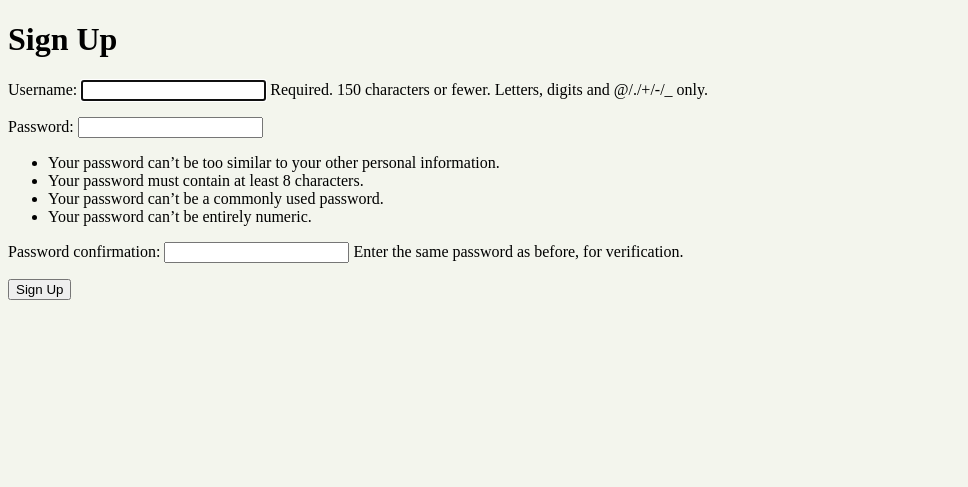
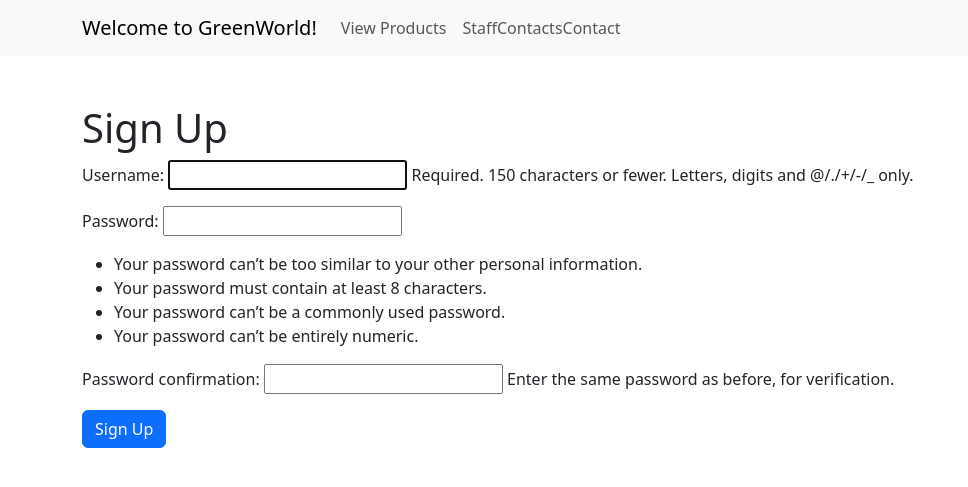
Before and after one commit to Spacexst/GreenWorld-Software-Project, a Django app: page /accounts/signup/ in a window 1280 px wide. Shown: the top 487 px of the page, without its empty margins (0-968 px from the left). Run offline with Django 5.2, Linux system fonts and the light colour scheme.

Commit message:
Worked on the Navbar

```diff
--- a/greenworldstaffsite/accounts/templates/base.html
+++ b/greenworldstaffsite/accounts/templates/base.html
@@ -3,15 +3,47 @@
   <head>
     <meta charset="UTF-8" />
     <meta name="viewport" content="width=device-width, initial-scale=1.0" />
-    <title>Green World</title>
+    <title>{% block title %}Welcome to GoNZ!{% endblock %}</title>
+    <link
+      href="https://cdn.jsdelivr.net/npm/bootstrap@5.3.3/dist/css/bootstrap.min.css"
+      rel="stylesheet"
+      integrity="sha384-QWTKZyjpPEjISv5WaRU9OFeRpok6YctnYmDr5pNlyT2bRjXh0JMhjY6hW+ALEwIH"
+      crossorigin="anonymous"
+    />
+
     {% load static %}
-    <link rel="stylesheet" href="{% static 'css/styles.css' %}" />
-    <link
-      rel="stylesheet"
-      href="https://cdnjs.cloudflare.com/ajax/libs/font-awesome/5.15.3/css/all.min.css"
-    />
+
+    <link rel="stylesheet" href="{% static 'css/style.css' %}" />
   </head>
   <body>
+    <header class="header">
+      <nav class="navbar navbar-expand-lg navbar-light bg-light">
+        <div class="container">
+          <a class="navbar-brand" href="#">Welcome to GreenWorld!</a>
+          <button
+            class="navbar-toggler"
+            type="button"
+            data-bs-toggle="collapse"
+            data-bs-target="#navbarNav"
+            aria-controls="navbarNav"
+            aria-expanded="false"
+            aria-label="Toggle navigation"
+          >
+            <span class="navbar-toggler-icon"></span>
+          </button>
+          <div class="collapse navbar-collapse" id="navbarNav">
+            <ul class="navbar-nav">
+              <li class="nav-item">
+                <a class="nav-link" href="/">View Products</a>
+              </li>
+              <li class="nav-item">
+                <a class="nav-link" href="/">StaffContacts</a>
+              </li>
+            </ul>
+          </div>
+        </div>
+      </nav>
+    </header>
     <!--Base - Requires Nav bar and footer-->
     {% block content %} {% endblock %}
   </body>
--- a/greenworldstaffsite/greenworldstaffsite/settings.py
+++ b/greenworldstaffsite/greenworldstaffsite/settings.py
@@ -39,7 +39,7 @@ INSTALLED_APPS = [
     'django.contrib.staticfiles',
     'products',
     'accounts',
-    'bootstrap5',
+
 ]
 
 MIDDLEWARE = [
--- a/greenworldstaffsite/static/css/styles.css
+++ b/greenworldstaffsite/static/css/styles.css
@@ -1,24 +1,30 @@
 body {
-    background-color: hwb(75 93% 4% / 0.948);
+    background-color: rgba(153, 196, 24, 0.948);
+    background-color: black;
+
+}
+.navbar{
+    background-color:#c8ef2c;
+    color:hsl(0, 90%, 46%);
+    padding:10px;
+
+
 }
 .topnav {
-    background-color:#375BDC;
-    color:#ffffff;
+    background-color:#070f2a;
+    color:#29bf47;
     padding:10px;
   }
 .header {
-    background-color: hsl(131, 82%, 49%);
+    background-color: hsl(103, 77%, 52%);
     padding: 10px;
     text-align: center;
 }
 
 
-.footer {
-    background-color: hsl(356, 86%, 45%);
-    padding: 20px;
-    text-align: center;
-    position: fixed;
-    bottom: 0;
+
+.img-responsive {
     width: 100%;
-    height: 20vh;
+    height: 300px;
+    align-items: center;
 }
--- /dev/null
+++ b/greenworldstaffsite/templates/base.html
@@ -0,0 +1,51 @@
+<!DOCTYPE html>
+<html lang="en">
+<head>
+    <meta charset="UTF-8">
+    <meta name="viewport" content="width=device-width, initial-scale=1.0">
+    <title>{% block title %}Welcome to GoNZ!{% endblock %}</title>
+    <link href="https://cdn.jsdelivr.net/npm/bootstrap@5.3.3/dist/css/bootstrap.min.css" rel="stylesheet" integrity="sha384-QWTKZyjpPEjISv5WaRU9OFeRpok6YctnYmDr5pNlyT2bRjXh0JMhjY6hW+ALEwIH" crossorigin="anonymous">
+
+    {% load static %}
+
+
+    <link rel="stylesheet" href="{% static 'css/style.css' %}" />
+</head>
+<body>
+    <header class="header">
+        <nav class="navbar navbar-expand-lg navbar-light bg-light">
+            <div class="container">
+                <a class="navbar-brand" href="#">Welcome to GreenWorld!</a>
+                <button class="navbar-toggler" type="button" data-bs-toggle="collapse" data-bs-target="#navbarNav" aria-controls="navbarNav" aria-expanded="false" aria-label="Toggle navigation">
+                    <span class="navbar-toggler-icon"></span>
+                </button>
+                <div class="collapse navbar-collapse" id="navbarNav">
+                    <ul class="navbar-nav">
+                        <li class="nav-item">
+
+
+                            <a class="nav-link" href="/">View Products</a>
+                        </li>
+
+                        </li>
+                        <li class="nav-item">
+                            <a class="nav-link" href="#">StaffContactsContact</a>
+                        </li>
+                    </ul>
+                </div>
+            </div>
+        </nav>
+    </header>
+
+    <div class="container mt-5">
+        {% block content %}
+        <img class="img-responsive" src="/static/images/header.jpg" alt="North" style="width:100%">
+
+        {% endblock %}
+    </div>
+
+
+
+    <script src="https://cdn.jsdelivr.net/npm/bootstrap@5.3.3/dist/js/bootstrap.bundle.min.js" integrity="sha384-YvpcrYf0tY3lHB60NNkmXc5s9fDVZLESaAA55NDzOxhy9GkcIdslK1eN7N6jIeHz" crossorigin="anonymous"></script>
+</body>
+</html>
```
Also changed, not shown: greenworldstaffsite/products/templates/products/product_list.html (+7 -2 lines), greenworldstaffsite/db.sqlite3.
